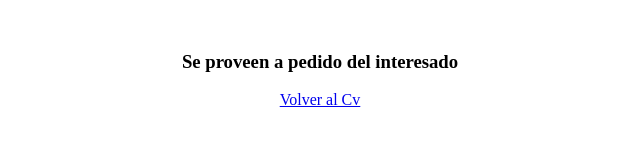
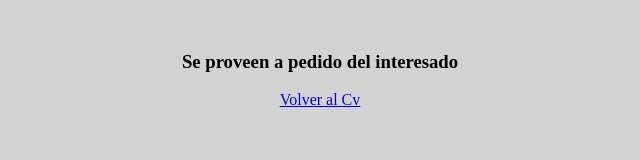
Before and after one commit to PABALV01/Front-end_Academy_2022.github.io, a plain HTML site: page referencias.html in a window 1280 px wide. Shown: the whole page, without its empty margins (320-960 px from the left). Drawn offline with Linux system fonts and the light colour scheme.

Commit message:
Update referencias.html

```diff
--- a/referencias.html
+++ b/referencias.html
@@ -1,3 +1,4 @@
+<body style="background-color:lightgrey">
 <P>&#12288;</P>
 
 <h3 ALIGN="CENTER">Se proveen a pedido del interesado</h3>
```
